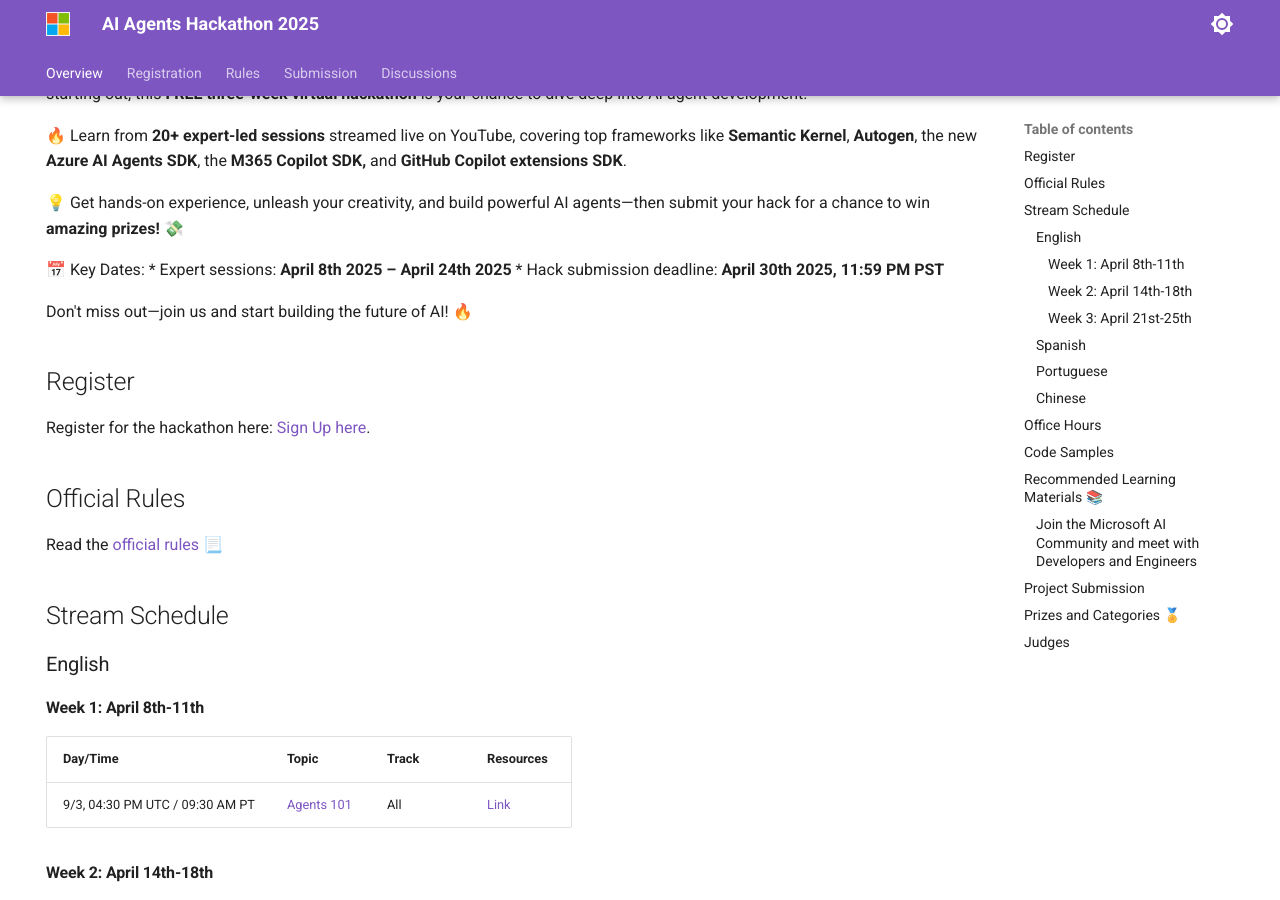
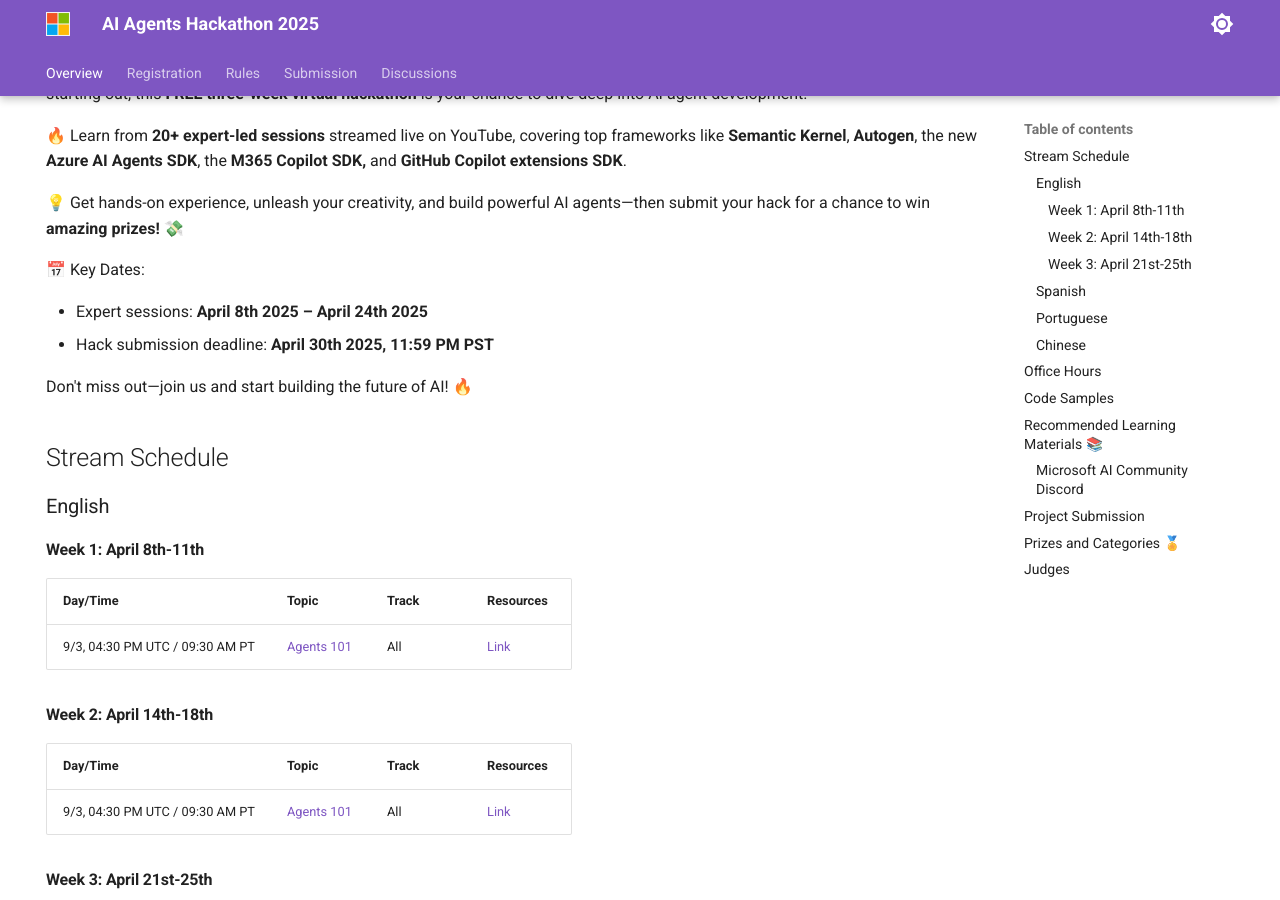
Before and after one commit to nitya/AI_Agents_Hackathon, an MkDocs documentation site: the page built from docs/index.md, in a window 1280 px wide and 900 px high, scrolled down 412 px. Built offline with MkDocs 1.6.1 and Material for MkDocs 9.7.7, drawn with Linux system fonts in a browser that asks for light colours; some of the changed text lies outside the part shown.

Commit message:
Updates to overview

```diff
--- a/docs/index.md
+++ b/docs/index.md
@@ -16,18 +16,11 @@ hide:
 💡 Get hands-on experience, unleash your creativity, and build powerful AI agents—then submit your hack for a chance to win **amazing prizes!** 💸
 
 📅 Key Dates:
+
 * Expert sessions: **April 8th 2025 – April 24th 2025**
 * Hack submission deadline: **April 30th 2025, 11:59 PM PST**
 
 Don't miss out—join us and start building the future of AI! 🔥
-
-## Register
-
-Register for the hackathon here: [Sign Up here](registration.md).
-
-## Official Rules
-
-Read the [official rules](rules.md) 📃
 
 ## Stream Schedule
 
@@ -91,10 +84,12 @@ To find more samples, check out the following resources:
 
 ## Recommended Learning Materials 📚
 
-* [AI Learning and Community Hub](https://learn.microsoft.com/ai/)
-* [AI Agents for Beginners](https://aka.ms/ai-agents-beginners)
+* [Agents Learn Collection](https://learn.microsoft.com/en-us/collections/ee4ofotexqd15y?sharingId=46BDA428EE16BE7B)
+<!-- * [Find the best model for your generative AI solution with Azure AI Foundry](https://learn.microsoft.com/en-us/plans/7w07c8tk4m8y4p)
+* [Build, test, deploy applications securely with GitHub and Microsoft Azure](https://learn.microsoft.com/en-us/plans/w1y7uo86pmpzey)
+* [Develop, replatform, and improve AI apps with advanced Azure AI services](https://learn.microsoft.com/en-us/plans/60x3h6601gok72) -->
 
-### Join the Microsoft AI Community and meet with Developers and Engineers
+### Microsoft AI Community Discord
 
 [![Azure AI Discord](https://dcbadge.limes.pink/api/server/kzRShWzttr)](https://aka.ms/AzureAI/Discord)
 
```
Also changed, not shown: docs/registration.md (+1 -1 lines).
